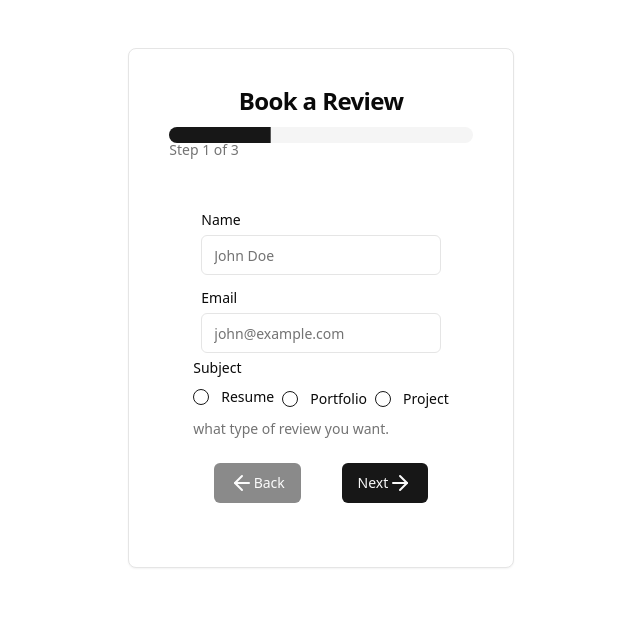
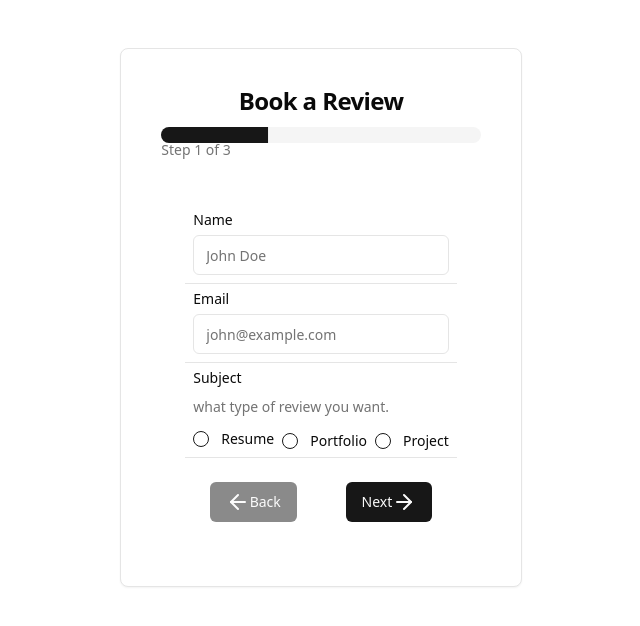
Before and after one commit to Ronit-gurjar/react-multistep-form, a React (Vite) app: page / in a window 1280 px wide. Shown: the top 626 px of the page, without its empty margins (319-959 px from the left). Built offline with nearby package versions, Linux system fonts and the light colour scheme.

Commit message:
Chore: Fix UI

```diff
--- a/src/components/steps/DateTimeSelection.tsx
+++ b/src/components/steps/DateTimeSelection.tsx
@@ -9,6 +9,7 @@ import {
 } from '../ui/form';
 import { Calendar } from "@/components/ui/calendar";
 import { Input } from "@/components/ui/input";
+import { Separator } from "../ui/separator";
 
 interface DateTimeSelectionProps {
     form: UseFormReturn<FormValues>;
@@ -36,6 +37,8 @@ const DateTimeSelection: React.FC<DateTimeSelectionProps> = ({ form }) => {
                 )}
             />
 
+            <Separator/>
+
             <FormField
                 control={form.control}
                 name="time"
@@ -49,6 +52,8 @@ const DateTimeSelection: React.FC<DateTimeSelectionProps> = ({ form }) => {
                     </FormItem>
                 )}
             />
+
+            <Separator/>
         </>
     );
 }
--- a/src/components/steps/DocumentUpload.tsx
+++ b/src/components/steps/DocumentUpload.tsx
@@ -9,6 +9,7 @@ import {
 } from '../ui/form';
 import { Input } from "@/components/ui/input";
 import { useState } from "react";
+import { Separator } from "../ui/separator";
 
 interface DocumentUploadProps {
     form: UseFormReturn<FormValues>;
@@ -18,6 +19,7 @@ const DocumentUpload: React.FC<DocumentUploadProps> = ({ form }) => {
     const [fileName, setFileName] = useState<string>("");
 
     return (
+        <>
         <FormField
             control={form.control}
             name="document"
@@ -43,6 +45,8 @@ const DocumentUpload: React.FC<DocumentUploadProps> = ({ form }) => {
                 </FormItem>
             )}
         />
+        <Separator/>
+        </>
     );
 }
 
--- a/src/components/steps/UserDetails.tsx
+++ b/src/components/steps/UserDetails.tsx
@@ -10,6 +10,7 @@ import {
 } from '../ui/form';
 import { Input } from "@/components/ui/input";
 import { RadioGroup, RadioGroupItem } from "@/components/ui/radio-group";
+import { Separator } from "../ui/separator";
 
 interface UserDetailsProps {
     form: UseFormReturn<FormValues>;
@@ -32,6 +33,8 @@ const UserDetails: React.FC<UserDetailsProps> = ({ form }) => {
                 )}
             />
 
+            <Separator/>
+
             <FormField
                 control={form.control}
                 name="email"
@@ -46,12 +49,17 @@ const UserDetails: React.FC<UserDetailsProps> = ({ form }) => {
                 )}
             />
 
+            <Separator/>
+
             <FormField
                 control={form.control}
                 name="subject"
                 render={({ field }) => (
-                    <FormItem className="flex flex-col items-start space-y-3">
+                    <FormItem className="flex flex-col m-2 items-start space-y-3">
                         <FormLabel>Subject</FormLabel>
+                        <FormDescription>
+                            what type of review you want.
+                        </FormDescription>
                         <FormControl>
                             <RadioGroup
                                 onValueChange={field.onChange}
@@ -84,13 +92,11 @@ const UserDetails: React.FC<UserDetailsProps> = ({ form }) => {
                                 </FormItem>
                             </RadioGroup>
                         </FormControl>
-                        <FormDescription>
-                            what type of review you want.
-                        </FormDescription>
                         <FormMessage />
                     </FormItem>
                 )}
             />
+            <Separator/>
         </>
     );
 }
```
